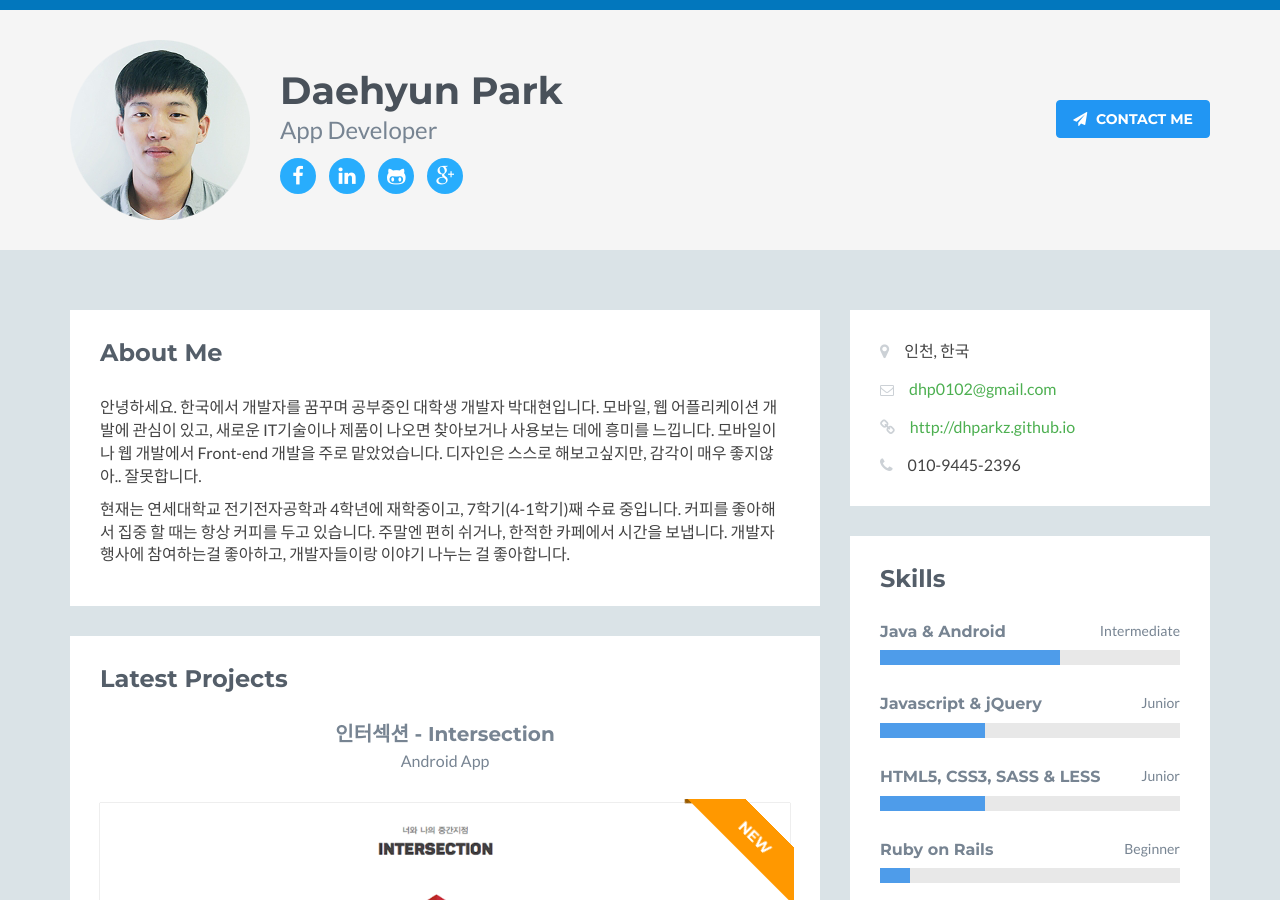
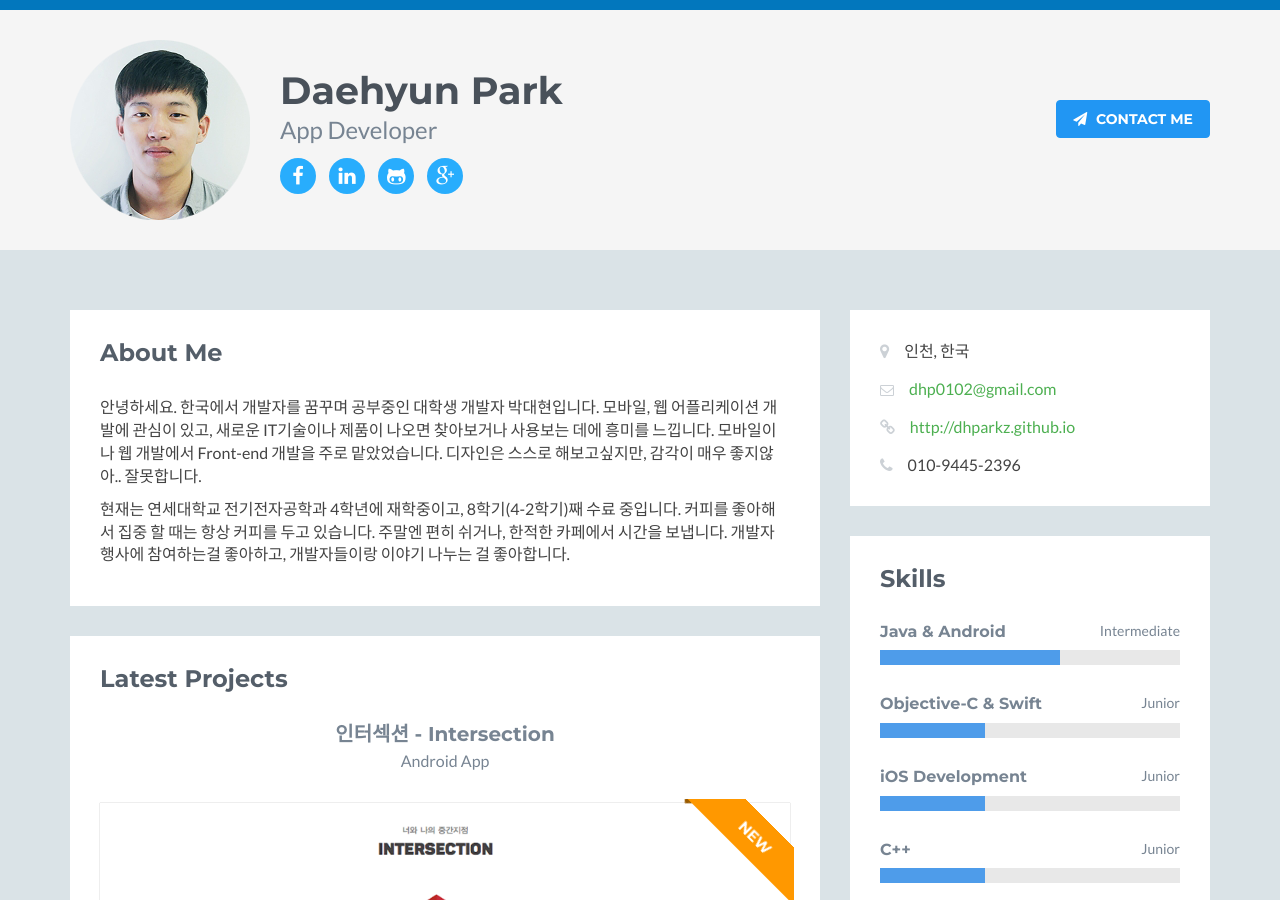
Before and after one commit to dhen-p/dhen-p.github.io, a Jekyll site: the page built from about/index.html, in a window 1280 px wide and 900 px high. Built offline with Jekyll 4.4.1, drawn with Linux system fonts in a browser that asks for light colours; some of the changed text lies outside the part shown.

Commit message:
about 페이지 복구

```diff
--- a/_config.yml
+++ b/_config.yml
@@ -8,7 +8,7 @@
 email: dhp0102@gmail.com
 baseurl: "" # the subpath of your site, e.g. /blog/
 
-domain_name: 'http://dhen-p.github.io'
+domain_name: 'http://dhparkz.github.io'
 github_username:  dhparkz
 facebook_username: Dae hyun Park
 timezone : Asia/Seoul
--- a/_data/info.yml
+++ b/_data/info.yml
@@ -1,6 +1,6 @@
 - facebook: "https://www.facebook.com/daehyun.park.9041"
   linkedin: "https://kr.linkedin.com/in/daehyunp"
-  github: "https://github.com/dhen-p"
+  github: "https://github.com/dhparkz"
   google_plus: "https://plus.google.com/u/0/104968538208942334011/about"
   twitter: "https://twitter.com/blunut12"
   location: 인천, 한국
--- a/about/index.html
+++ b/about/index.html
@@ -12,7 +12,7 @@
           <div class="content">
             <p> 안녕하세요. 한국에서 개발자를 꿈꾸며 공부중인 대학생 개발자 박대현입니다. 모바일, 웹 어플리케이션 개발에 관심이 있고, 새로운 IT기술이나 제품이 나오면 찾아보거나 사용보는 데에 흥미를 느낍니다. 모바일이나 웹 개발에서 Front-end 개발을 주로 맡았었습니다. 디자인은 스스로 해보고싶지만,  감각이 매우 좋지않아.. 잘못합니다.
             </p>
-            <p> 현재는 연세대학교 전기전자공학과 4학년에 재학중이고, 7학기(4-1학기)째  수료 중입니다.
+            <p> 현재는 연세대학교 전기전자공학과 4학년에 재학중이고, 8학기(4-2학기)째  수료 중입니다.
             커피를 좋아해서 집중 할 때는 항상 커피를 두고 있습니다. 주말엔 편히 쉬거나, 한적한 카페에서 시간을 보냅니다. 개발자 행사에 참여하는걸 좋아하고, 개발자들이랑 이야기 나누는 걸 좋아합니다.</p>
 
           </div><!--//content-->
@@ -96,7 +96,13 @@
           <h2 class="heading">Work Experience</h2>
           <div class="content">
             <div class="item">
-              <h3 class="title">Intership  - <span class="place"><a href="https://seoul.globalhackathon.io/" target="_blank">eBay Korea</a></span> <span class="year">(2015.07 - 2015.08)
+              <h3 class="title">Internship  - <span class="place"><a href="http://kakaocorp.com/" target="_blank">Kakao Corp.</a></span> <span class="year">(2016.02 - 2016.08)
+</span></h3>
+              <p>다음카페 모바일앱(Android, iOS) 개발에 참여, BDD기반의 UI Test작성 및 Xcode CI Server 서버 구축. </p>
+            </div><!--//item-->
+
+            <div class="item">
+              <h3 class="title">Internship  - <span class="place"><a href="http://www.ebay.co.kr/" target="_blank">eBay Korea</a></span> <span class="year">(2015.07 - 2015.08)
 </span></h3>
               <p>ebay Korea에서 Software 개발직군 하계 인턴십 수행.</p>
             </div><!--//item-->
@@ -153,7 +159,7 @@
             <ul class="list-unstyled">
               <li><i class="fa fa-map-marker"></i><span class="sr-only">Location:</span>인천, 한국</li>
               <li><i class="fa fa-envelope-o"></i><span class="sr-only">Email:</span><a href="mailto:dhp0102@gmail.com">{{site.email}}</a></li>
-              <li><i class="fa fa-link"></i><span class="sr-only">Website:</span><a href="#">{{site.url}}</a></li>
+              <li><i class="fa fa-link"></i><span class="sr-only">Website:</span><a href="{{ site.url }}">{{ site.url }}</a></li>
               <li><i class="fa fa-phone"></i><span class="sr-only">Call:</span>010-9445-2396</li>
             </ul>
           </div><!--//content-->
@@ -171,6 +177,30 @@
                   <h3 class="level-title">Java &amp; Android<span class="level-label">Intermediate</span></h3>
                   <div class="level-bar">
                     <div class="level-bar-inner" data-level="60%">
+                    </div>
+                  </div><!--//level-bar-->
+                </div><!--//item-->
+
+                <div class="item">
+                  <h3 class="level-title">Objective-C &amp; Swift <span class="level-label">Junior</span></h3>
+                  <div class="level-bar">
+                    <div class="level-bar-inner" data-level="35%">
+                    </div>
+                  </div><!--//level-bar-->
+                </div><!--//item-->
+
+                <div class="item">
+                  <h3 class="level-title"> iOS Development <span class="level-label">Junior</span></h3>
+                  <div class="level-bar">
+                    <div class="level-bar-inner" data-level="35%">
+                    </div>
+                  </div><!--//level-bar-->
+                </div><!--//item-->
+
+                <div class="item">
+                  <h3 class="level-title"> C++ <span class="level-label">Junior</span></h3>
+                  <div class="level-bar">
+                    <div class="level-bar-inner" data-level="35%">
                     </div>
                   </div><!--//level-bar-->
                 </div><!--//item-->
```
